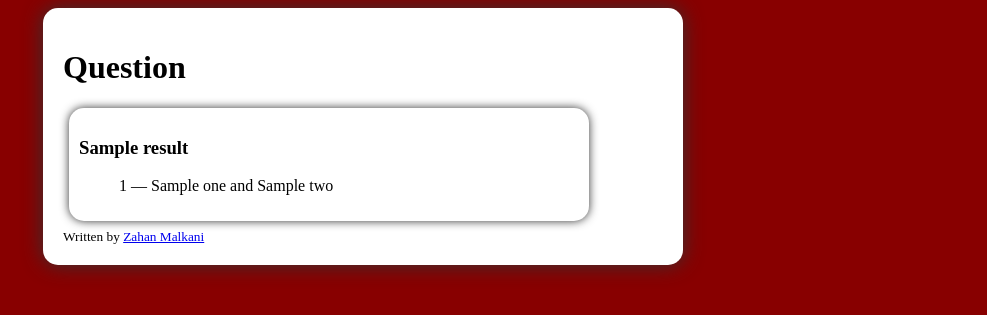
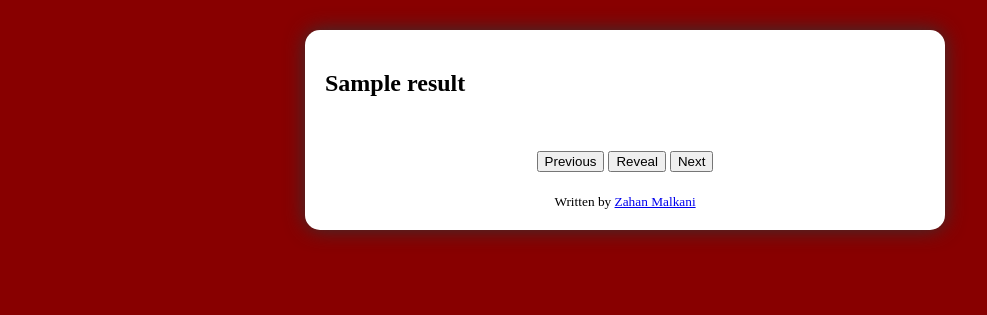
Before and after one commit to zahanm/superlatives-django, a Django app: template superlatives/survey/templates/presentation.html in a window 1280 px wide. Shown: the top 315 px of the page, without its empty margins (15-1002 px from the left). Run offline with Django 3.2, Linux system fonts and the light colour scheme; the template is opened without the code that fills it: most values are stand-ins (such as "Sample title", 1, 10 or a date in 2020); some libraries are stand-ins or nearby versions.

Commit message:
/presentation actions: reveal, prev, next

```diff
--- a/superlatives/survey/templates/presentation.html
+++ b/superlatives/survey/templates/presentation.html
@@ -15,20 +15,28 @@ ul {
 }
 
 .container {
+  display: block;
+  margin-left: auto;
+  margin-right: auto;
+  margin-top: 30px;
   background-color: white;
-  margin-left: 50px;
   padding: 20px;
   box-shadow: 0px 0px 20px #333;
   border-radius: 15px;
   max-width: 600px;
 }
 
-.question {
-  margin: 6px;
-  padding: 10px;
-  box-shadow: 0px 0px 10px #333;
-  border-radius: 15px;
-  max-width: 500px;
+.answer {
+  opacity: 0;
+}
+
+.actions {
+  text-align: center;
+}
+
+.footer {
+  margin-top: 20px;
+  text-align: center;
 }
 
 </style>
@@ -38,13 +46,11 @@ ul {
 
 <div class="container">
 
-  <h1>Question</h1>
+  <h2>{{ result.question }}</h2>
 
-  <div class="question">
-    <h3>{{ result.question }}</h3>
   <ul>
   {% for answer in result.answers %}
-      <li>
+    <li class="answer">
       <span>{{ answer.number }}</span>
       &mdash;
       <span>{{ answer.one }}</span>
@@ -53,13 +59,63 @@ ul {
     {% endif %}
     </li>
   {% empty %}
-      <li>No answers</li>
+    <li class="answer">No answers</li>
   {% endfor %}
   </ul>
+
+  <div class="actions">
+    <button class="prev" >Previous</button>
+    <button class="reveal" >Reveal</button>
+    <button class="next" >Next</button>
   </div>
 
+  <div class="footer">
     <small>Written by <a href="http://zahanm.com">Zahan Malkani</a></small>
+  </div>
 
 </div>
 
+<script src="https://ajax.googleapis.com/ajax/libs/jquery/1.7.2/jquery.min.js" type="text/javascript" charset="utf-8"></script>
+<script type="text/javascript" charset="utf-8">
+
+(function(exports) {
+
+  exports.actions = function(domnode) {
+    var match, qoffset, previous, next, reveal;
+
+    match = window.location.pathname.match(/^\/presentation\/(\d+)/);
+    qoffset = Number(match && match[1]); // get desired behaviour of default => 0
+
+    previous = domnode.querySelector('.actions .prev');
+    next = domnode.querySelector('.actions .next');
+    reveal = domnode.querySelector('.actions .reveal');
+
+    if (!previous || !next || !reveal) {
+      console.warn('Problem with html');
+      return;
+    }
+
+    previous.addEventListener('click', function(ev) {
+      if ( !!qoffset ) {
+        window.location.assign( '/presentation/' + String( qoffset - 1 ) );
+      }
+    });
+
+    next.addEventListener('click', function(ev) {
+      window.location.assign( '/presentation/' + String( qoffset + 1 ) );
+    });
+
+    reveal.addEventListener('click', function(ev) {
+      $('.answer', domnode).animate({ opacity: 1 });
+    });
+  };
+
+}(window.Startup = {}));
+
+$(document).ready(function() {
+  Startup.actions(document);
+});
+
+</script>
+
 {% endblock %}
```
Lines whose indentation alone changed are shown as unchanged.
